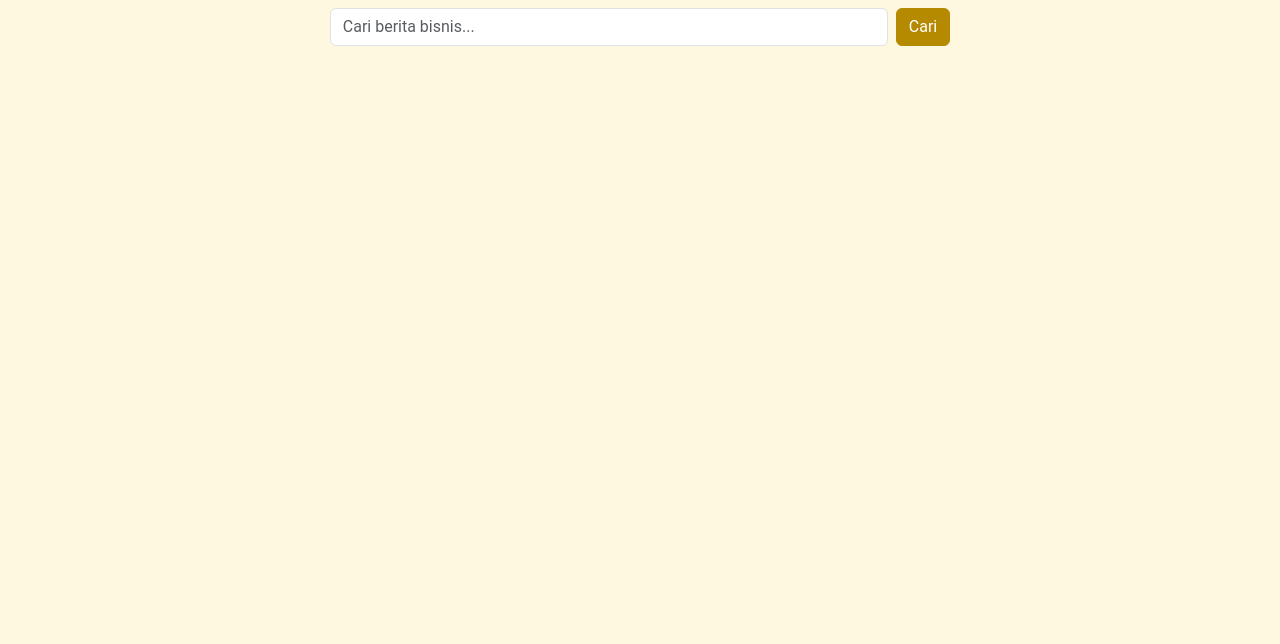
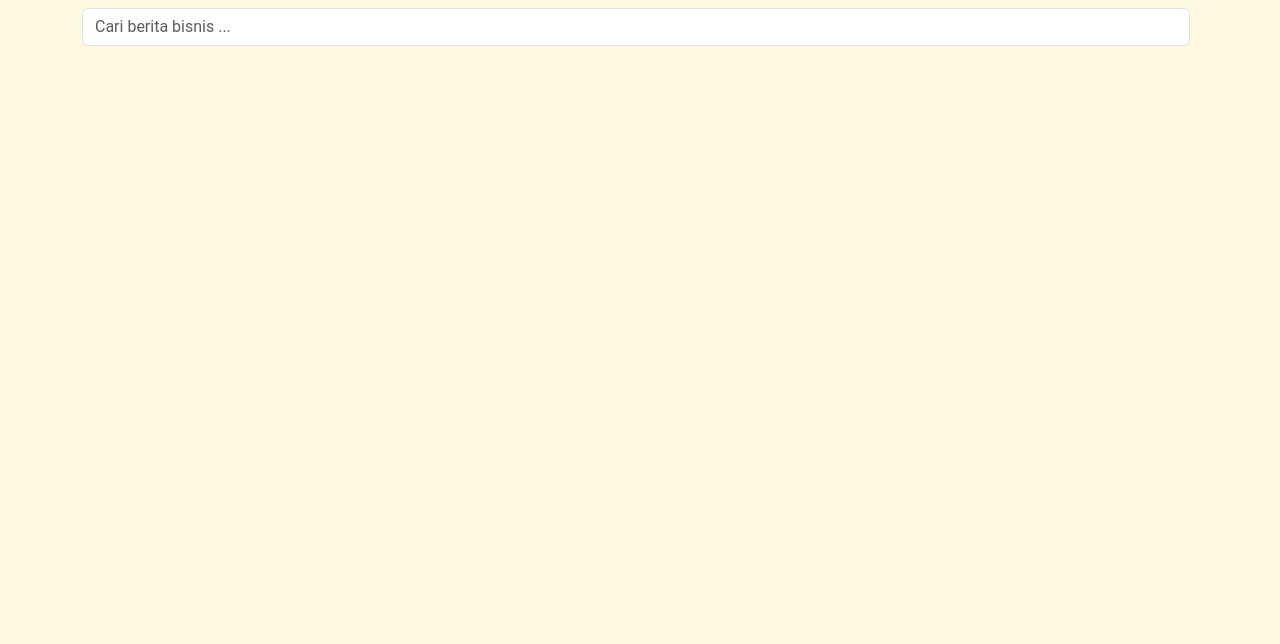
Before and after one commit to ShinttWii/HotNews_UTS_DewiShinta_IT7_2411070021, a plain HTML site: page business.html in a window 1280 px wide. Shown: the part 156-800 px from the top of the page. Drawn offline with nearby package versions, Linux system fonts and the light colour scheme.

Commit message:
Update business.html

```diff
--- a/business.html
+++ b/business.html
@@ -17,10 +17,10 @@
     <h2 class="text-center mb-4 fw-bold text-business">Business</h2>
 
     <!-- 🔍 Form Pencarian -->
-    <form id="search-form" class="d-flex justify-content-center mb-4">
-      <input id="search-input" type="text" class="form-control w-50" placeholder="Cari berita bisnis...">
-      <button class="btn btn-primary ms-2" type="submit">Cari</button>
-    </form>
+   <form id="searchForm" class="d-flex" role="search">
+  <input id="searchInput" class="form-control me-2" type="search" placeholder="Cari berita bisnis ..." aria-label="Search">
+</form>
+
 
     <!-- 📰 Kontainer Berita -->
     <div id="news-container" class="row g-4"></div>
```
